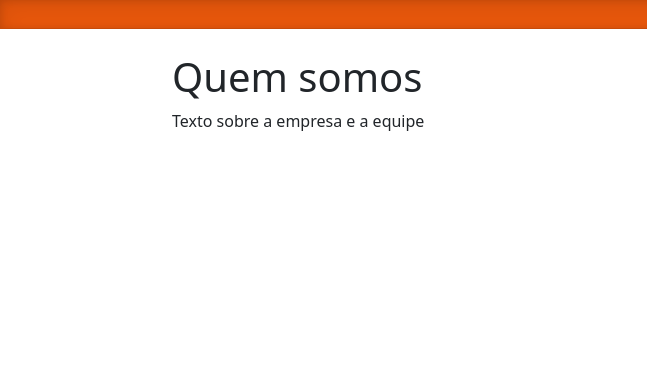
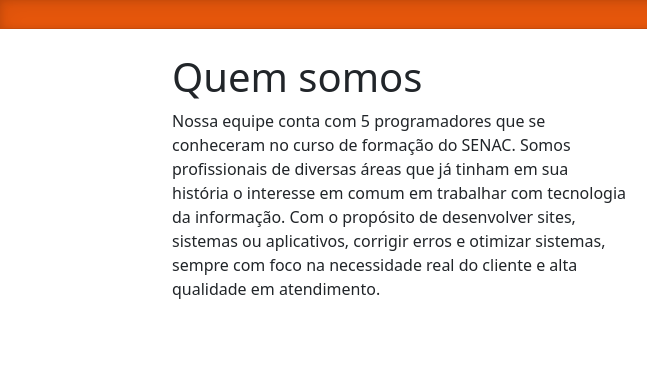
Before and after one commit to PheitosaBr/projeto-integrador, a plain HTML site: page index.html in a window 1280 px wide. Shown: the part 2573-2943 px from the top of the page, 0-647 px from the left. Drawn offline with Linux system fonts and the light colour scheme.

Commit message:
Adicionei texto no Quem Somos

```diff
--- a/index.html
+++ b/index.html
@@ -312,7 +312,7 @@
             </div>
             <div class="col-lg-6">
               <h3 class="h1">Quem somos</h3>
-              <p>Texto sobre a empresa e a equipe</p>
+              <p> Nossa equipe conta com 5 programadores que se conheceram no curso de formação do SENAC. Somos profissionais de diversas áreas que já tinham em sua história o interesse em comum em trabalhar com tecnologia da informação. Com o propósito de desenvolver sites, sistemas ou aplicativos, corrigir erros e otimizar sistemas, sempre com foco na necessidade real do cliente e alta qualidade em atendimento.</p>
             </div>
           </div>
         </section>
```
